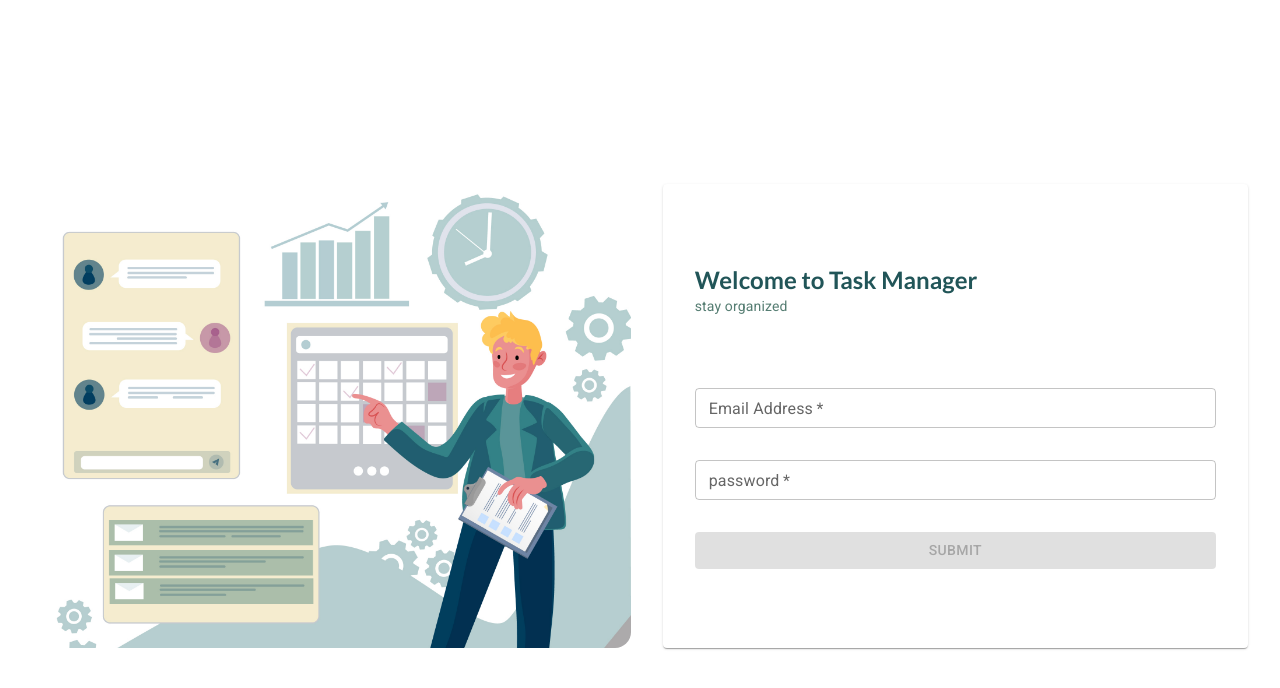
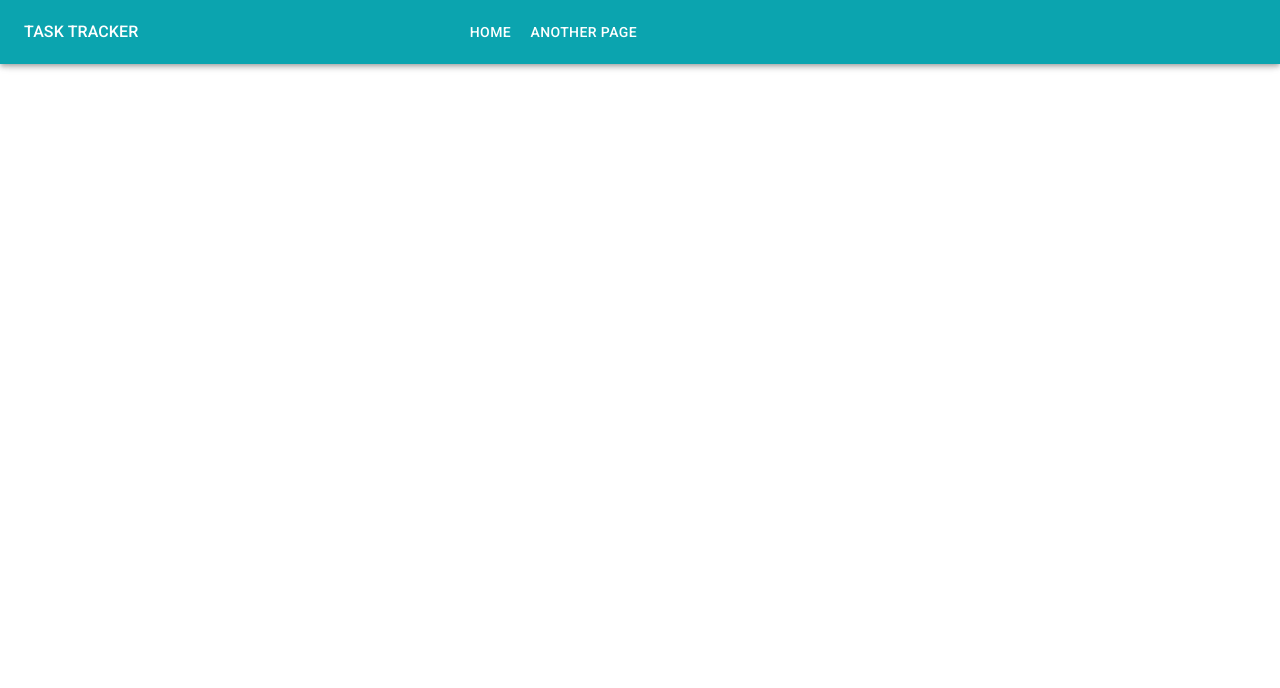
Before and after one commit to Naominm/TaskTracking, a React (Vite) app: page /dashboard in a window 1280 px wide. Shown: the top 688 px of the page. Built offline with nearby package versions, Linux system fonts and the light colour scheme.

Commit message:
build Navbar

```diff
--- a/package.json
+++ b/package.json
@@ -12,9 +12,11 @@
   "dependencies": {
     "@emotion/react": "^11.14.0",
     "@emotion/styled": "^11.14.0",
+    "@mui/icons-material": "^7.1.2",
     "@mui/material": "^7.1.2",
     "react": "^19.0.0",
-    "react-dom": "^19.0.0"
+    "react-dom": "^19.0.0",
+    "react-router-dom": "^7.6.2"
   },
   "devDependencies": {
     "@eslint/js": "^9.19.0",
--- a/src/App.tsx
+++ b/src/App.tsx
@@ -1,9 +1,14 @@
+import { Route, Router, Routes } from "react-router-dom";
 import LoginPage from "./pages/Login";
+import DashboardPage from "./pages/Dashboard";
 
 function App() {
   return (
     <>
-      <LoginPage />
+      <Routes>
+        <Route path="/" element={<LoginPage />} />
+        <Route path="/dashboard" element={<DashboardPage />} />
+      </Routes>
     </>
   );
 }
--- /dev/null
+++ b/src/components/NavBar.tsx
@@ -0,0 +1,48 @@
+import {
+  AppBar,
+  Box,
+  Button,
+  IconButton,
+  Toolbar,
+  Typography,
+  Menu,
+  MenuItem,
+} from "@mui/material";
+import MenuIcon from "@mui/icons-material/Menu";
+import { useState } from "react";
+function NavBar() {
+  return (
+    <Box component="div">
+      <AppBar sx={{ backgroundColor: "var(--primary-color)" }}>
+        <Toolbar>
+          <Box
+            component="div"
+            sx={{ display: "flex", alignItems: "center", gap: "20rem" }}
+          >
+            <Typography
+              variant="h6"
+              sx={{ fontSize: "1rem", textTransform: "uppercase" }}
+            >
+              Task Tracker
+            </Typography>
+            <Box
+              component="div"
+              sx={{
+                display: { xs: "none", md: "flex" },
+                justifyContent: "left",
+              }}
+            >
+              <Button color="inherit">Home</Button>
+              <Button color="inherit">Another page</Button>
+            </Box>
+            <IconButton sx={{ display: { xs: "flex", md: "none" } }}>
+              <MenuIcon />
+            </IconButton>
+          </Box>
+        </Toolbar>
+      </AppBar>
+    </Box>
+  );
+}
+
+export default NavBar;
--- a/src/main.tsx
+++ b/src/main.tsx
@@ -1,10 +1,13 @@
 import { StrictMode } from "react";
 import { createRoot } from "react-dom/client";
+import { BrowserRouter } from "react-router-dom";
 import "./index.css";
 import App from "./App.tsx";
 
 createRoot(document.getElementById("root")!).render(
   <StrictMode>
-    <App />
+    <BrowserRouter>
+      <App />
+    </BrowserRouter>
   </StrictMode>,
 );
--- /dev/null
+++ b/src/pages/Dashboard.tsx
@@ -0,0 +1,11 @@
+import { Box } from "@mui/material";
+import NavBar from "../components/NavBar";
+function DashboardPage() {
+  return (
+    <Box component="div">
+      <NavBar />
+    </Box>
+  );
+}
+
+export default DashboardPage;
--- a/src/pages/Login.tsx
+++ b/src/pages/Login.tsx
@@ -6,7 +6,8 @@ import {
   Button,
   Alert,
 } from "@mui/material";
-import { isValidElement, useState } from "react";
+import { useState } from "react";
+import { useNavigate } from "react-router-dom";
 import LoginImage from "../assets/6378759.jpg";
 
 function LoginPage() {
@@ -47,6 +48,7 @@ function ImageSection() {
 }
 
 function FormSection() {
+  const navigate = useNavigate();
   const [validEmail, setValidEmail] = useState("");
   const [password, setPassword] = useState("");
   const [formError, setFormError] = useState("");
@@ -66,6 +68,7 @@ function FormSection() {
     }
     setFormSubmitted(true);
     setFormError("");
+    navigate("/dashboard");
   }
 
   return (
```
Also changed, not shown: 1 other file (tests, documents, lock files or other folders).
